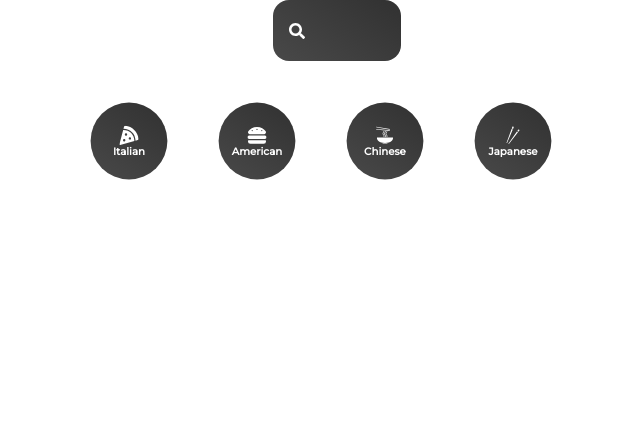
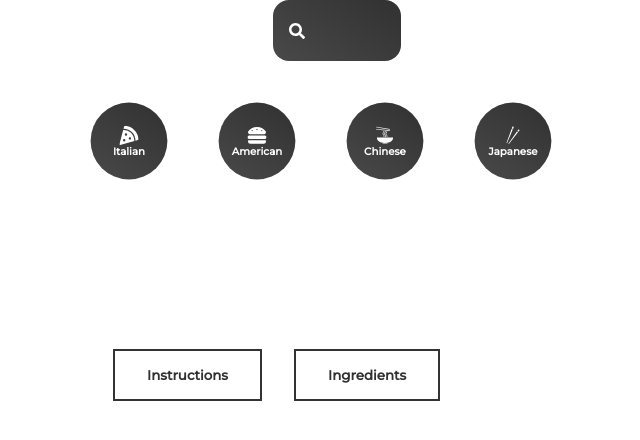
Before and after one commit to towsif031/cookbook, a React (Create React App) app: page /recipe/1 in a window 1280 px wide. Shown: the top 440 px of the page, without its empty margins (303-943 px from the left). Built offline with nearby package versions, Linux system fonts and the light colour scheme; no server answers.

Commit message:
recipe details page. wip

```diff
--- a/src/components/Popular.jsx
+++ b/src/components/Popular.jsx
@@ -2,6 +2,7 @@
 import styled from 'styled-components';
 import { Splide, SplideSlide } from '@splidejs/react-splide';
 import '@splidejs/splide/dist/css/splide.min.css';
+import { Link } from 'react-router-dom';
 
 const Popular = () => {
 	const [popular, setPopular] = useState([]);
@@ -41,9 +42,14 @@
 					{popular.map((recipe) => (
 						<SplideSlide key={recipe.id}>
 							<Card>
-								<p>{recipe.title}</p>
-								<img src={recipe.image} alt={recipe.title} />
-								<Gradient />
+								<Link to={`/recipe/${recipe.id}`}>
+									<p>{recipe.title}</p>
+									<img
+										src={recipe.image}
+										alt={recipe.title}
+									/>
+									<Gradient />
+								</Link>
 							</Card>
 						</SplideSlide>
 					))}
--- a/src/components/Veggie.jsx
+++ b/src/components/Veggie.jsx
@@ -2,6 +2,7 @@
 import styled from 'styled-components';
 import { Splide, SplideSlide } from '@splidejs/react-splide';
 import '@splidejs/splide/dist/css/splide.min.css';
+import { Link } from 'react-router-dom';
 
 const Veggie = () => {
 	const [veggie, setVeggie] = useState([]);
@@ -41,9 +42,14 @@
 					{veggie.map((recipe) => (
 						<SplideSlide key={recipe.id}>
 							<Card>
-								<p>{recipe.title}</p>
-								<img src={recipe.image} alt={recipe.title} />
-								<Gradient />
+								<Link to={`/recipe/${recipe.id}`}>
+									<p>{recipe.title}</p>
+									<img
+										src={recipe.image}
+										alt={recipe.title}
+									/>
+									<Gradient />
+								</Link>
 							</Card>
 						</SplideSlide>
 					))}
--- a/src/pages/Pages.jsx
+++ b/src/pages/Pages.jsx
@@ -2,6 +2,7 @@
 import { Route, Routes } from 'react-router-dom';
 import Cuisine from './Cuisine';
 import Searched from './Searched';
+import Recipe from './Recipe';
 
 const Pages = () => {
 	return (
@@ -9,6 +10,7 @@
 			<Route path="/" element={<Home />} />
 			<Route path="/cuisine/:type" element={<Cuisine />} />
 			<Route path="/searched/:search" element={<Searched />} />
+			<Route path="/recipe/:name" element={<Recipe />} />
 		</Routes>
 	);
 };
--- /dev/null
+++ b/src/pages/Recipe.jsx
@@ -0,0 +1,72 @@
+import { useEffect, useState } from 'react';
+import { useParams } from 'react-router-dom';
+import styled from 'styled-components';
+
+const Recipe = () => {
+	const [details, setDetails] = useState({});
+	let params = useParams();
+
+	const fetchDetails = async () => {
+		const response = await fetch(
+			`https://api.spoonacular.com/recipes/${params.name}/information?apiKey=${process.env.REACT_APP_API_KEY}`
+		);
+		const data = await response.json();
+		setDetails(data);
+	};
+
+	useEffect(() => {
+		fetchDetails();
+	}, [params.name]);
+
+	return (
+		<DetailWrapper>
+			<div>
+				<h2>{details.title}</h2>
+				<img src={details.image} alt="" />
+			</div>
+			<Info>
+				<Button>Instructions</Button>
+				<Button>Ingredients</Button>
+			</Info>
+		</DetailWrapper>
+	);
+};
+
+const DetailWrapper = styled.div`
+	margin-top: 10rem;
+	margin-bottom: 5rem;
+	display: flex;
+
+	.active {
+		background: linear-gradient(35deg, #494949, #313131);
+		color: #fff;
+	}
+
+	h2 {
+		margin-bottom: 2rem;
+	}
+
+	li {
+		font-size: 1.2rem;
+		line-height: 2.5rem;
+	}
+
+	ul {
+		margin-top: 2rem;
+	}
+`;
+
+const Button = styled.button`
+	padding: 1rem 2rem;
+	color: #313131;
+	background: #fff;
+	border: 2px solid #333;
+	margin-right: 2rem;
+	font-weight: 600;
+`;
+
+const Info = styled.div`
+	margin-left: 10rem;
+`;
+
+export default Recipe;
```
